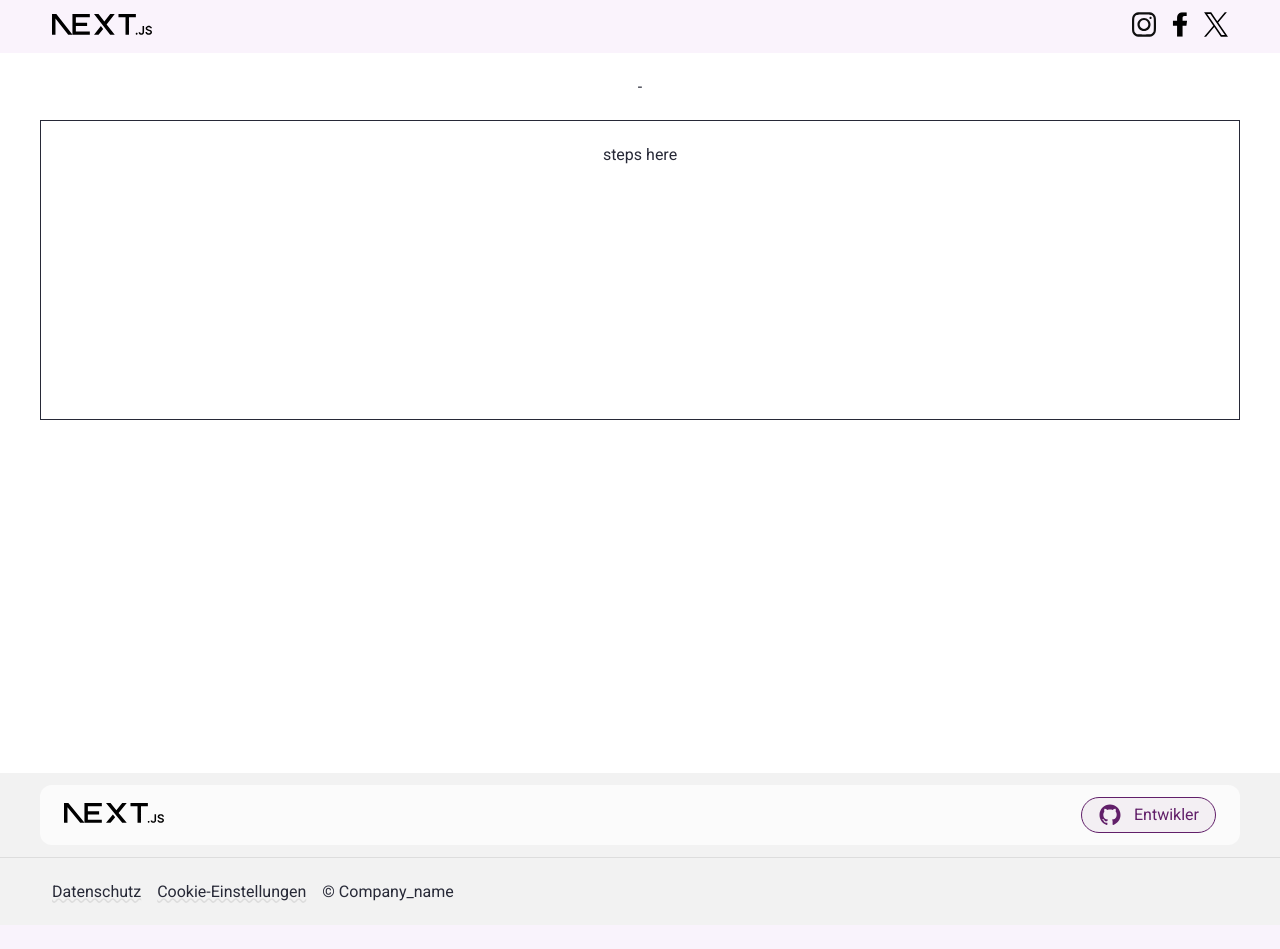
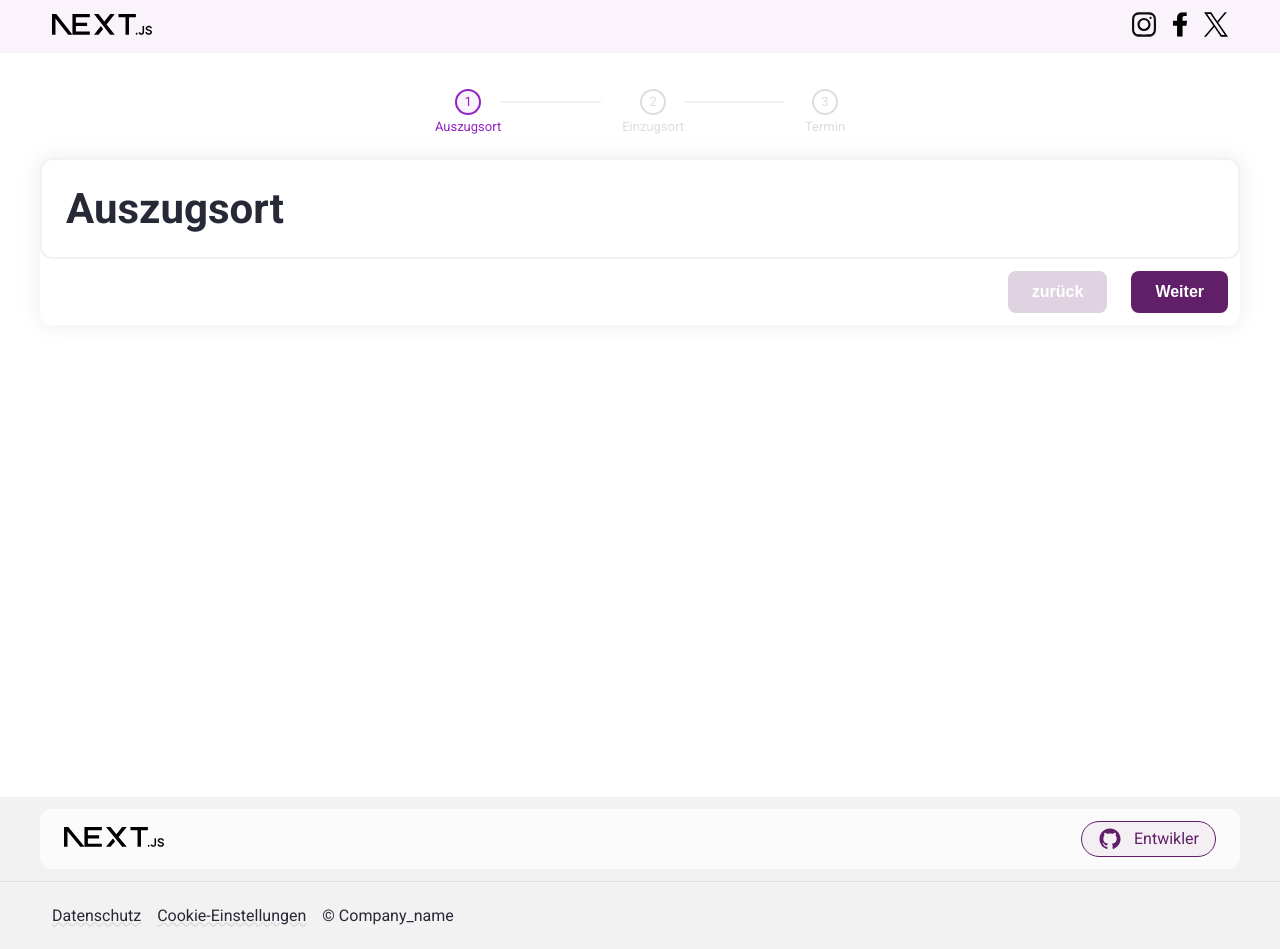
Before and after one commit to zaqoutm/umzuger, a Next.js app: page /apply in a window 1280 px wide. Before the commit the page ends 925 px from the top, so only its background shows below. Built offline with nearby package versions, Linux system fonts and the light colour scheme.

Commit message:
created stepper

```diff
--- a/src/app/apply/page.tsx
+++ b/src/app/apply/page.tsx
@@ -1,14 +1,10 @@
 "use client";
-import { useSearchParams } from "next/navigation";
 import styles from "./styles.module.css";
+import { useState } from "react";
 
 export default function ApplyPage() {
-  const searchParams = useSearchParams();
-  const von = searchParams.get("von");
-  const nach = searchParams.get("nach");
-
-  // steps data
-  // forms
+  const [activeStep, setActiveStep] = useState(0);
+  const steps = [{ title: "Auszugsort" }, { title: "Einzugsort" }, { title: "Termin" }];
 
   return (
     <div className={styles.page}>
@@ -18,18 +14,57 @@ export default function ApplyPage() {
         - Einzugsort [Einzugsort, Einzug in, Aufzug & Laufweg, Zusatzleistungen für Ihren Einzug]
         Einreichen step
       */}
-      {von && nach ? <div className='alert-info'>Ales gut!</div> : ""}
+      <div className={styles.stepper}>
+        {/* step icons */}
+        <div className={styles.header}>
+          {steps.map((a, i) => (
+            <div key={i} className='flex'>
+              <div className={styles.headerItem}>
+                <span className={`${styles["stepNumber"]}  ${activeStep == i && styles["activeStepNumber"]}`}>{i + 1}</span>
+                <p className={`${styles["stepTitle"]}  ${activeStep == i && styles["activeStepTitle"]}`}>{a.title}</p>
+              </div>
+              {steps.length == i + 1 ? "" : <div className={styles.separator} />}
+            </div>
+          ))}
+        </div>
 
-      <div className={styles.header}>
-        <p>{von}</p>
-        <p>-</p>
-        <p>{nach}</p>
+        {/*  */}
+        {/* step content */}
+        <div className={styles.stepsContainer}>
+          <div className={`${styles["step"]}  ${activeStep == 0 && styles["activeStep"]}`}>
+            <h1>Auszugsort</h1>
+          </div>
+          <div className={`${styles["step"]}  ${activeStep == 1 && styles["activeStep"]}`}>
+            <h1>Einzugsort</h1>
+          </div>
+          <div className={`${styles["step"]}  ${activeStep == 2 && styles["activeStep"]}`}>
+            <h1>Termin</h1>
+          </div>
+          <div className={styles.stepsButtons}>
+            <button
+              className='notFilledBtn'
+              disabled={activeStep == 0}
+              onClick={() => {
+                if (activeStep == 0) return;
+                setActiveStep(activeStep - 1);
+              }}
+            >
+              zurück
+            </button>
+            <button
+              disabled={activeStep == steps.length - 1}
+              onClick={() => {
+                if (activeStep == steps.length - 1) return;
+                setActiveStep(activeStep + 1);
+              }}
+            >
+              Weiter
+            </button>
+          </div>
+        </div>
       </div>
-
-      <div className={styles.steps}>
-        steps here
-        {/* 1st Step, Auszugsort */}
-      </div>
+      {/* stepper ends */}
+      {/*  */}
     </div>
   );
 }
--- a/src/app/apply/styles.module.css
+++ b/src/app/apply/styles.module.css
@@ -3,16 +3,80 @@
   margin-inline: auto;
 }
 
+.stepper {
+  display: flex;
+  flex-direction: column;
+  align-items: center;
+  gap: 12px;
+  min-height: 300px;
+  margin-top: 24px;
+}
+
 .header {
+  width: 80%;
+  padding: 12px;
   display: flex;
   justify-content: center;
-  padding: 24px;
+  align-items: flex-start;
+  gap: 21px;
+}
+.headerItem {
+  display: flex;
+  flex-direction: column;
+  align-items: center;
+  gap: 4px;
+  font-size: 13px;
+}
+.stepNumber {
+  display: flex;
+  justify-content: center;
+  align-items: center;
+  background-color: #fff;
+  border: 2px solid #ddd;
+  width: 26px;
+  height: 26px;
+  border-radius: 50%;
+  color: #ddd;
+}
+.stepTitle {
+  color: #ddd;
+}
+.activeStepTitle {
+  color: var(--accent);
 }
 
-.steps {
+.activeStepNumber {
+  background-color: rgba(var(--accent-rgb), 0.05);
+  color: var(--accent);
+  border-color: var(--accent);
+}
+
+.stepsContainer {
+  width: 100%;
+  box-shadow: 0 0 24px rgba(0, 0, 0, 0.08);
+  border-radius: 12px;
+}
+.step {
+  display: none;
+  border-radius: 12px;
+  padding: 24px;
+  border: 2px solid #f2f2f2;
+}
+.activeStep {
+  display: block;
+}
+.stepsButtons {
   display: flex;
-  justify-content: center;
-  padding: 24px;
-  border: 1px solid;
-  min-height: 300px;
+  justify-content: flex-end;
+  align-items: center;
+  gap: 24px;
+  padding: 12px;
 }
+
+.separator {
+  display: flex;
+  margin: 12px 0;
+  height: 2px;
+  min-width: 100px;
+  background-color: #f2f2f2;
+}
--- a/src/app/globals.css
+++ b/src/app/globals.css
@@ -15,6 +15,7 @@
   --success-rgb: 65, 182, 88;
   --info: #1ab9ff;
   --info-rgb: 26, 185, 255;
+  --fb-color: #f2f4f7;
 }
 
 html {
@@ -24,7 +25,6 @@ html {
 html,
 body {
   max-width: 100vw;
-  overflow-x: hidden;
 }
 
 body {
@@ -82,7 +82,8 @@ button:hover {
   background-color: rgba(var(--accent-dark-rgb), 0.8);
 }
 button:disabled {
-  background-color: rgba(var(--accent-dark-rgb), 0.1);
+  background-color: rgba(var(--accent-dark-rgb), 0.2);
+  cursor: not-allowed;
 }
 
 input {
```
